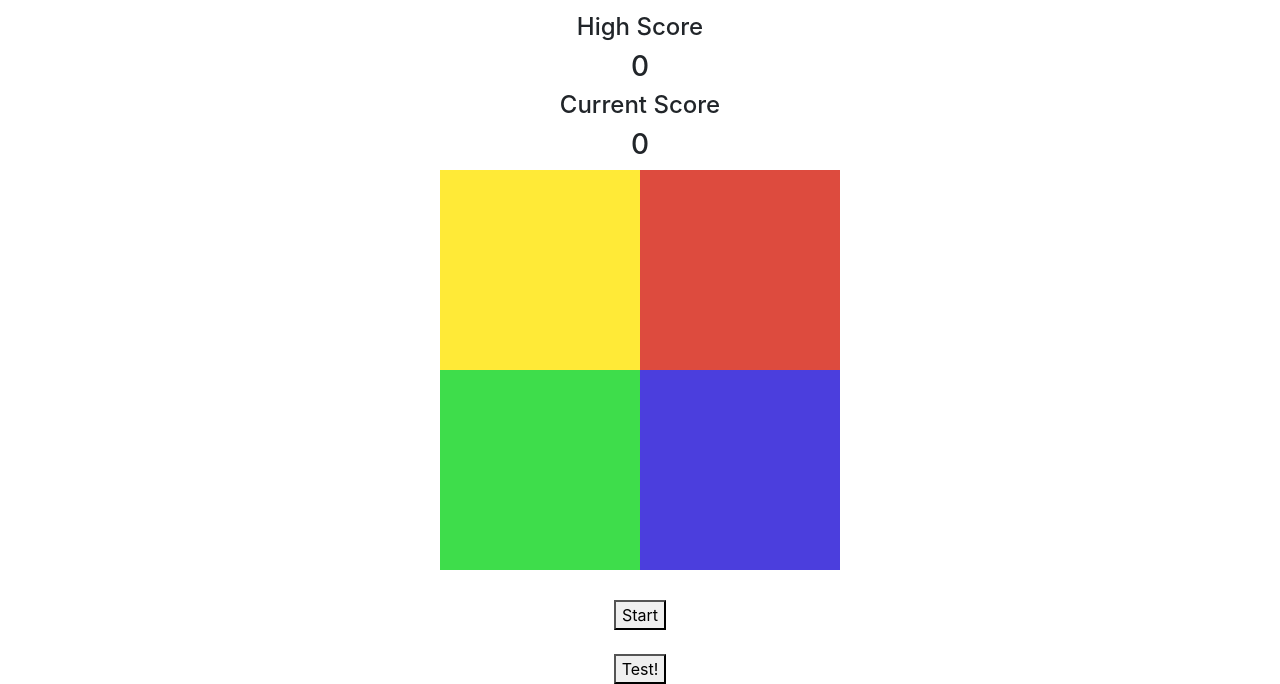
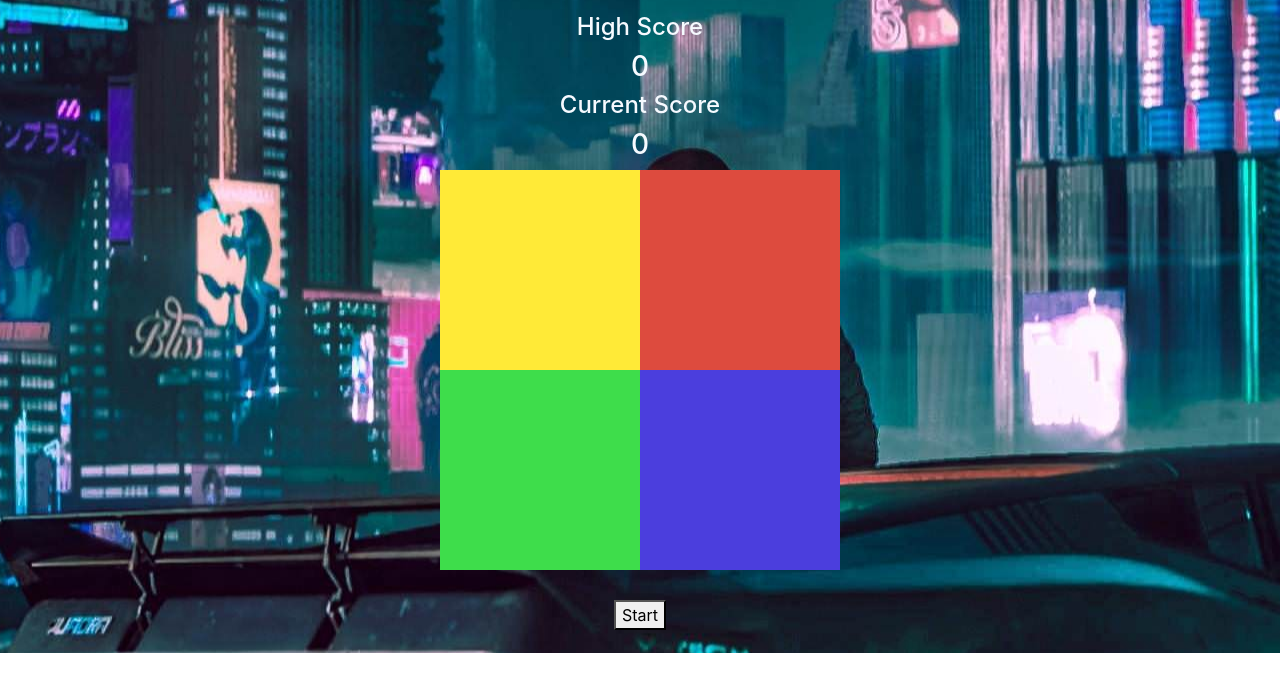
Before and after one commit to bernardkung/gta2077, a plain HTML site: page index.html in a window 1280 px wide. Shown: the part 147-831 px from the top of the page. After the commit the page ends 800 px from the top, so only its background shows below. Drawn offline with nearby package versions, Linux system fonts and the light colour scheme.

Commit message:
Update styling

```diff
--- a/index.html
+++ b/index.html
@@ -33,10 +33,6 @@
         <div class="center">
             <button type="button" id="start">Start</button>
         </div>
-        <br>
-        <div class="center">
-            <button type="button" id="test">Test!</button>
-        </div>
     </body>
     <script src="simon.js"></script>
 </html>
--- a/styles.css
+++ b/styles.css
@@ -1,5 +1,8 @@
-.body {
+body {
     margin: auto;
+    height: 100%;
+    background: no-repeat url("static/imgs/cyberpunk2077.jpeg") center ;
+    color: #f6faff;
 }
 
 .upperleft {
```
Also changed, not shown: static/imgs/cyberpunk2077.jpeg (added).
